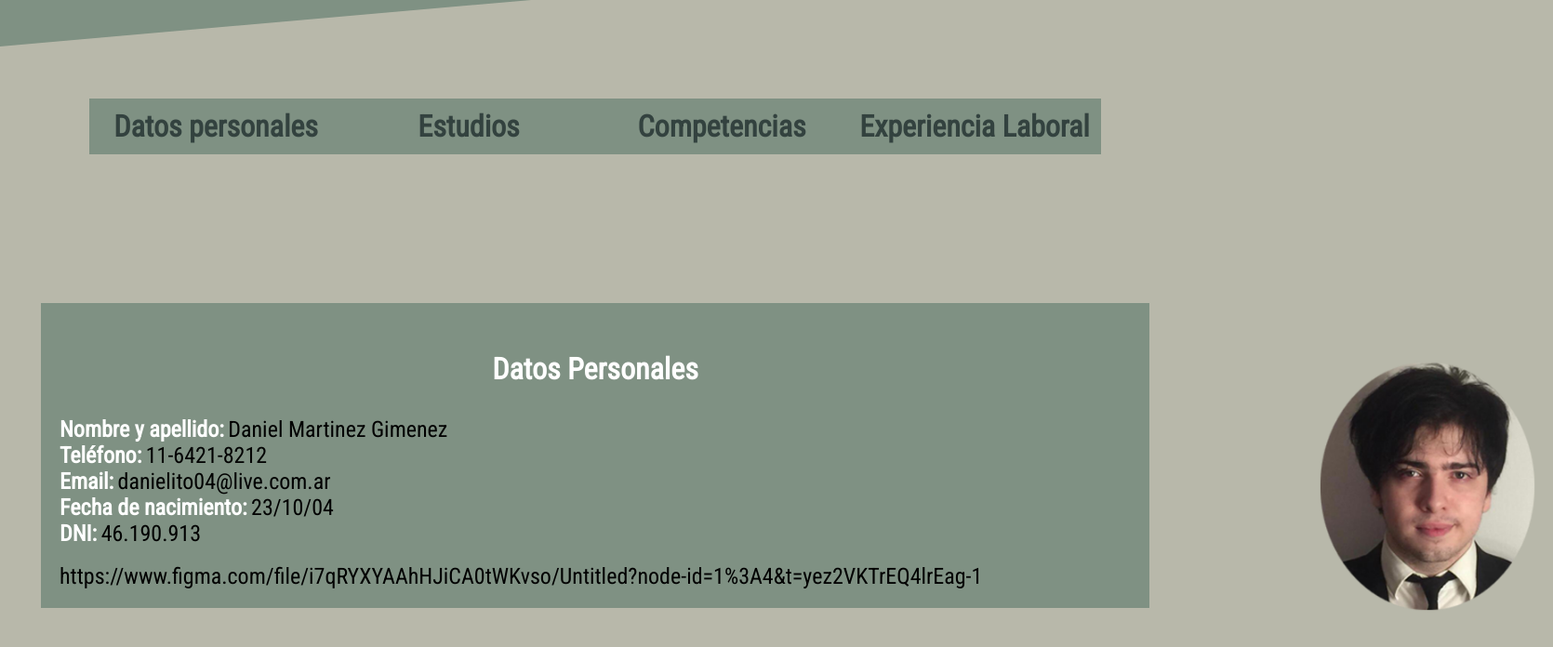
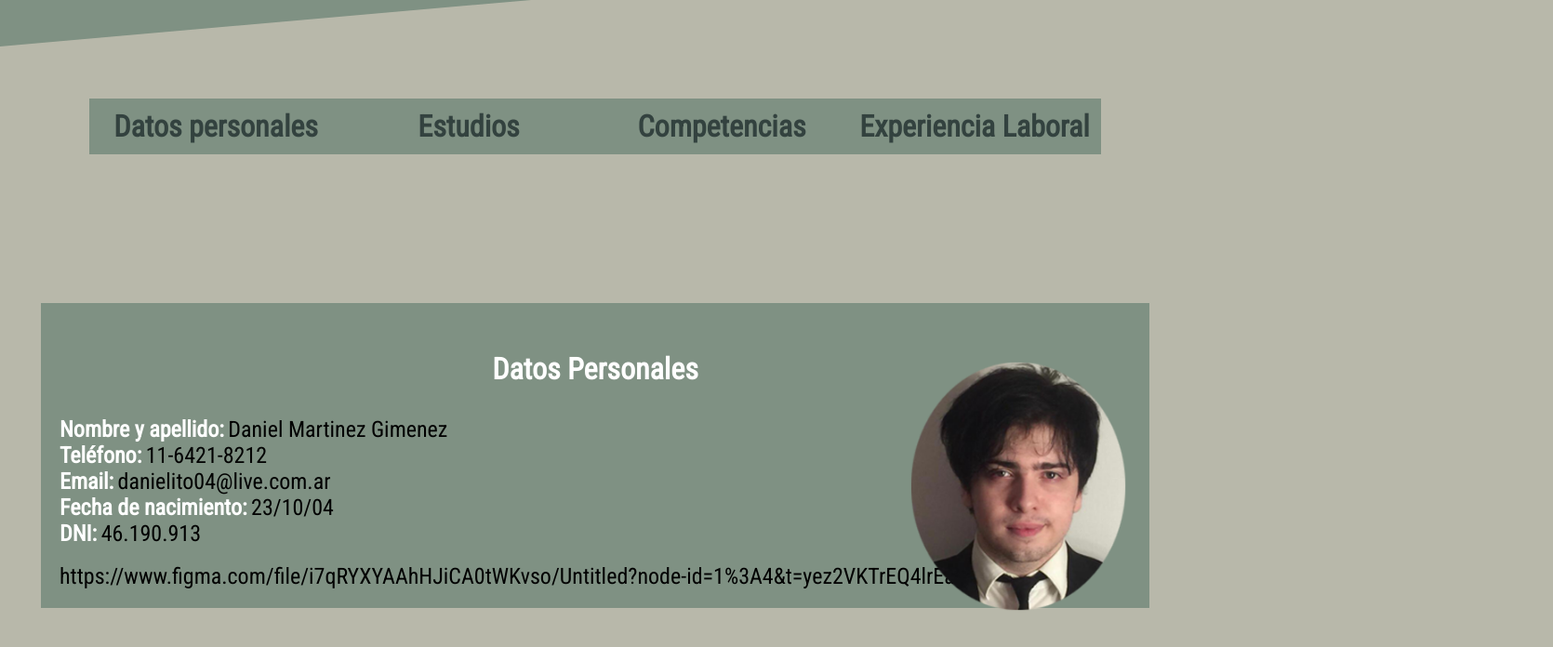
Before and after one commit to danielmgim/sitiocvv, a plain HTML site: page index.html in a window 1280 px wide. Shown: the part 306-1002 px from the top of the page at 93% size, 1670 px wide, since content can reach past the window. Drawn offline with Linux system fonts and the light colour scheme.

Commit message:
Add files via upload

```diff
--- a/estilo.css
+++ b/estilo.css
@@ -11,11 +11,12 @@ h1{
 .estiloblanco {color:white}
 
  .foto {
-float: left;
-   width: 1px;
-   position: relative;
-   left:1400px;
-   top:110px;
+    float: left;
+    width: 1px;
+    position: relative;
+    left:75%;
+    top:110px;
+
 
 
 }
```
